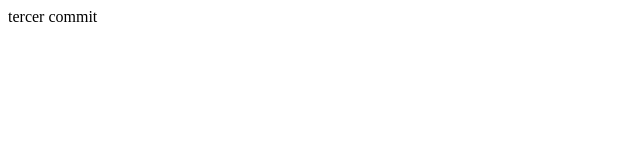
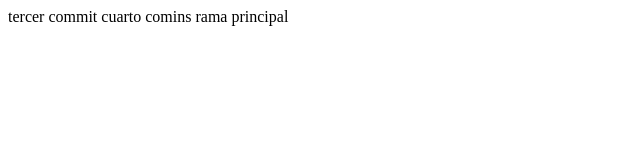
Before and after one commit to jmuro-uas/prueba01, a plain HTML site: page index.html in a window 1280 px wide. Shown: the whole page, without its empty margins (0-640 px from the left). Drawn offline with Linux system fonts and the light colour scheme.

Commit message:
cuarto commit rama principal

```diff
--- a/index.html
+++ b/index.html
@@ -8,5 +8,6 @@
 
 <body>
     tercer commit
+    cuarto comins rama principal
 </body>
 </html>
```
